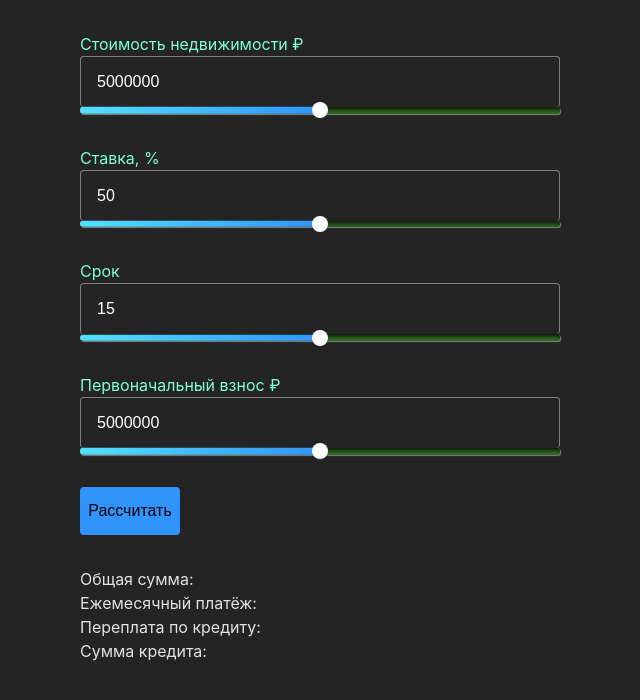
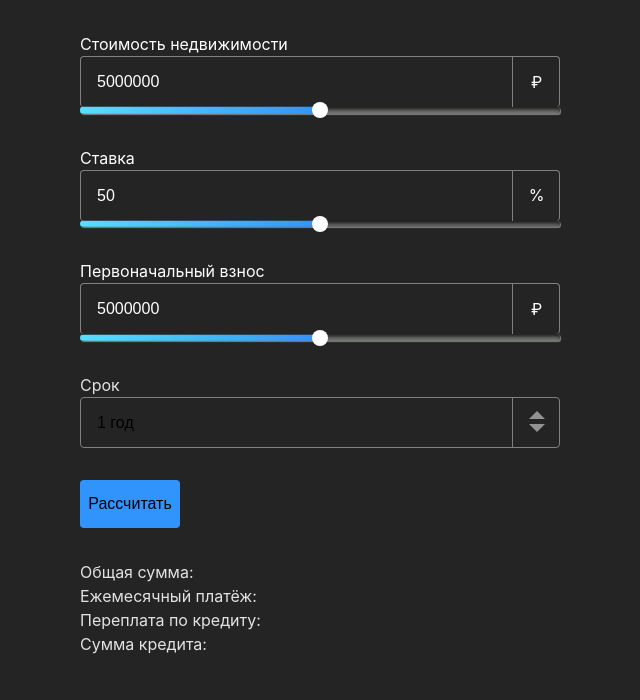
Before and after one commit to AidarSalikh/mortgage-calculator, a React (Vite) app: page / in a window 1280 px wide. Shown: the top 700 px of the page, without its empty margins (320-960 px from the left). Built offline with nearby package versions, Linux system fonts and the light colour scheme.

Commit message:
add: dropdown, symbols

```diff
--- a/src/App.css
+++ b/src/App.css
@@ -17,7 +17,7 @@ body {
   justify-content: center;
   align-items: center;
   flex-direction: column;
-  color: aquamarine;
+  color: #fff;
   width: 90vw;
   max-width: 30em;
   margin-top: 2em;
@@ -39,7 +39,7 @@ body {
   height: 0.5em;
   outline: none;
   border-radius: 3px;
-  background-color: rgb(63, 148, 44);
+  background-color: rgb(157, 160, 156);
   box-shadow: inset 3px 3px 6px black, 1px 1px 1px gray;
   cursor: pointer;
 }
@@ -78,11 +78,11 @@ body {
   pointer-events: none;
 }
 
-.slider-values {
+/* .slider-values {
   position: absolute;
   display: flex;
   top: 0.5em;
-}
+} */
 
 .min {
   left: 0;
@@ -94,6 +94,11 @@ body {
 
 .label {
   align-self: flex-start;
+}
+
+.number-input-container {
+  position: relative;
+  width: 100%;
 }
 
 .number-input {
@@ -108,6 +113,23 @@ body {
   /* max-width: 30.2em; */
   font-size: 1rem;
   padding: 1rem;
+}
+
+.symbol {
+  position: absolute;
+  width: 3rem;
+  height: 100%;
+  top: 0;
+  right: 0;
+  border-left: 1px solid gray;
+}
+
+.symbol span {
+  position: absolute;
+  top: 50%;
+  left: 50%;
+
+  transform: translate(-50%, -50%);
 }
 
 .range-slider:hover .progress {
@@ -136,3 +158,62 @@ input::-webkit-inner-spin-button {
 .calculateBtn:hover {
   background-color: #1272d8;
 }
+
+/* DROPDOWN  */
+
+.dropdownContainer {
+  margin-top: 2em;
+}
+
+select {
+  display: block;
+  width: 100%;
+  font-size: 1rem;
+  background: transparent;
+  appearance: none;
+  box-shadow: none;
+  border-radius: 4px;
+  padding: 1rem;
+  border: 1px gray solid;
+}
+
+.selectYear {
+  position: relative;
+}
+.customArrow {
+  position: absolute;
+  top: 0;
+  right: 0;
+  display: block;
+  background: transparent;
+  height: 100%;
+  width: 3rem;
+  border-left: 1px solid gray;
+  pointer-events: none;
+}
+
+.customArrow::after,
+.customArrow::before {
+  content: "";
+  position: absolute;
+  width: 0;
+  height: 0;
+
+  left: 50%;
+  transform: translate(-50%, -50%);
+}
+
+.customArrow::before {
+  border-left: 0.5rem solid transparent;
+  border-right: 0.5rem solid transparent;
+  border-bottom: 0.5rem solid rgba(255, 255, 255, 0.5);
+
+  top: 35%;
+}
+.customArrow::after {
+  border-left: 0.5rem solid transparent;
+  border-right: 0.5rem solid transparent;
+  border-top: 0.5rem solid rgba(255, 255, 255, 0.5);
+
+  top: 60%;
+}
--- a/src/components/Calculator.jsx
+++ b/src/components/Calculator.jsx
@@ -42,6 +42,7 @@ function reducer(state, action) {
         loanAmount: formatter(action.payload),
       };
     }
+    // consider deleting error case
     case "ERROR":
       return { ...state, error: "Please fill in all fields" };
     default:
@@ -51,7 +52,7 @@ function reducer(state, action) {
 
 // adds space between every 3 digit
 function formatter(strOfNum) {
-  return strOfNum.replace(/(\d)(?=(\d{3})+$)/g, "$1 ");
+  return strOfNum.split(/(?=(?:\d{3})+$)/).join(" ");
 }
 
 export default function Calculator() {
@@ -59,7 +60,6 @@ export default function Calculator() {
   console.log(state);
 
   function handleSubmit() {
-    // Can I actually solve this by adding required to inputs?
     if (!state.amount || !state.interestRate || !state.years) {
       dispatch({
         type: "ERROR",
--- /dev/null
+++ b/src/components/DropDown.jsx
@@ -0,0 +1,36 @@
+import { useState } from "react";
+
+export default function DropDown({ dispatch }) {
+  const [state, setState] = useState("");
+  const options = [
+    { id: 1, value: "1 год" },
+    { id: 2, value: "2 года" },
+    { id: 3, value: "3 года" },
+    { id: 4, value: "4 года" },
+    { id: 5, value: "5 лет" },
+    { id: 10, value: "10 лет" },
+    { id: 15, value: "15 лет" },
+    { id: 20, value: "20 лет" },
+  ];
+  return (
+    <div className="dropdownContainer">
+      <p>Срок</p>
+      <div className="selectYear">
+        <select
+          onChange={(e) => {
+            dispatch({ type: "YEARS", payload: e.target.value });
+          }}
+        >
+          {options.map((option) => {
+            return (
+              <option key={option.id} value={option.id}>
+                {option.value}
+              </option>
+            );
+          })}
+        </select>
+        <span className="customArrow"></span>
+      </div>
+    </div>
+  );
+}
--- a/src/components/Form.jsx
+++ b/src/components/Form.jsx
@@ -1,3 +1,4 @@
+import DropDown from "./DropDown";
 import Range from "./Range";
 
 export default function Form({ state, dispatch, handleSubmit }) {
@@ -10,7 +11,8 @@ export default function Form({ state, dispatch, handleSubmit }) {
         value={state.amount}
         step={1}
         dType="AMOUNT"
-        label="Стоимость недвижимости &#8381;"
+        label="Стоимость недвижимости"
+        symbol="&#8381;"
       />
       <Range
         min={0}
@@ -19,18 +21,10 @@ export default function Form({ state, dispatch, handleSubmit }) {
         value={state.interestRate}
         step={1}
         dType="INTEREST_RATE"
-        label="Ставка, %"
+        label="Ставка"
+        symbol="&#37;"
       />
 
-      <Range
-        min={0}
-        dispatch={dispatch}
-        max={30}
-        value={state.years}
-        step={1}
-        dType="YEARS"
-        label="Срок"
-      />
       <Range
         min={0}
         dispatch={dispatch}
@@ -38,50 +32,14 @@ export default function Form({ state, dispatch, handleSubmit }) {
         value={state.downPayment}
         step={1}
         dType="DOWN_PAYMENT"
-        label="Первоначальный взнос &#8381;"
+        label="Первоначальный взнос"
+        symbol="&#8381;"
       />
+      <DropDown dispatch={dispatch} />
 
-      {/* <label>
-        Rate of Interest (%)
-        <input
-          type="number"
-          value={state.amount}
-          onChange={(e) =>
-            dispatch({ type: "AMOUNT", payload: e.target.value })
-          }
-          placeholder="Сумма"
-        />
-      </label> */}
-      {/* <label>
-        <input
-          type="number"
-          value={state.interestRate}
-          onChange={(e) =>
-            dispatch({ type: "INTEREST_RATE", payload: e.target.value })
-          }
-          placeholder="Процентная ставка"
-        />
-      </label> */}
-      {/* <label>
-        <input
-          type="number"
-          value={state.years}
-          onChange={(e) => dispatch({ type: "YEARS", payload: e.target.value })}
-          placeholder="Срок кредита"
-        />
-      </label> */}
-      {/* <label>
-        <input
-          type="number"
-          value={state.downPayment}
-          onChange={(e) =>
-            dispatch({ type: "DOWN_PAYMENT", payload: e.target.value })
-          }
-          placeholder="Дострочное"
-        />
-      </label> */}
-
-      <button onClick={handleSubmit} className="calculateBtn">Рассчитать</button>
+      <button onClick={handleSubmit} className="calculateBtn">
+        Рассчитать
+      </button>
     </div>
   );
 }
--- a/src/components/Range.jsx
+++ b/src/components/Range.jsx
@@ -8,9 +8,9 @@ export default function Range({
   dispatch,
   dType,
   label,
+  symbol,
 }) {
   const [sliderRange, setSliderRange] = useState(value);
-  //   const [inputValue, setInputValue] = useState(value);
   const sliderRef = useRef(null);
 
   function handleSliderInput() {
@@ -19,13 +19,18 @@ export default function Range({
     const percentage = (distance / range) * 100;
 
     setSliderRange(percentage);
-    // setInputValue(sliderRef.current.value);
+
     dispatch({ type: `${dType}`, payload: sliderRef.current.value });
   }
 
   function handleNumberInput(e) {
-    const newValue = parseInt(e.target.value);
-
+    let newValue = null;
+    if (!e.target.value) {
+      newValue = 0;
+    } else {
+      newValue = parseInt(e.target.value);
+    }
+    // Check if value is bigger or less than min/max
     if (newValue < min) {
       dispatch({ type: `${dType}`, payload: min });
       setSliderRange(0);
@@ -48,44 +53,41 @@ export default function Range({
 
   return (
     <div className="range-slider">
-      {/* <div className="slider-values"> */}
       <label htmlFor={label} className="label">
         {label}
       </label>
+      <div className="number-input-container">
         <input
           id={label}
           className="number-input"
-        type="number"
+          type="text"
           value={value}
-        onInput={handleNumberInput}
+          onChange={handleNumberInput}
           min={min}
           max={max}
           step={step}
         />
-      {/* </div> */}
+        <div className="symbol">
+          <span>{symbol}</span>
+        </div>
+      </div>
       <div className="slider-container">
-        {/* <span className="slider-values min">{min}</span> */}
-
         <input
           className="slider"
           type="range"
           value={value}
-          // try on change ???
-          onInput={handleSliderInput}
+          onChange={handleSliderInput}
           min={min}
           max={max}
           step={step}
           ref={sliderRef}
         />
-        {/* <span className="slider-values max">{max}</span> */}
-
         <div
           className="slider-thumb"
           style={{ left: `calc(${sliderRange}% - 0.5em)` }}
         ></div>
         <div className="progress" style={{ width: `${sliderRange}%` }}></div>
       </div>
-      {/* 4:26 slider thumb */}
     </div>
   );
 }
```
Lines whose indentation alone changed are shown as unchanged.
